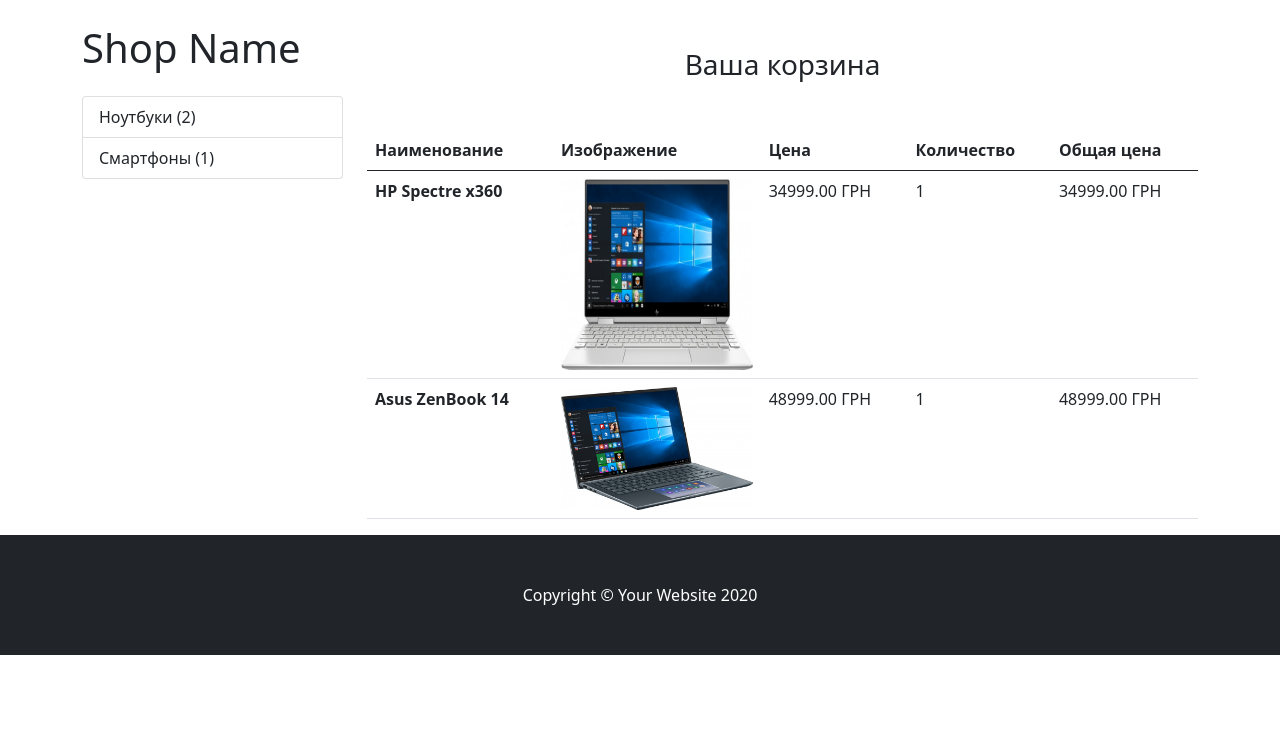
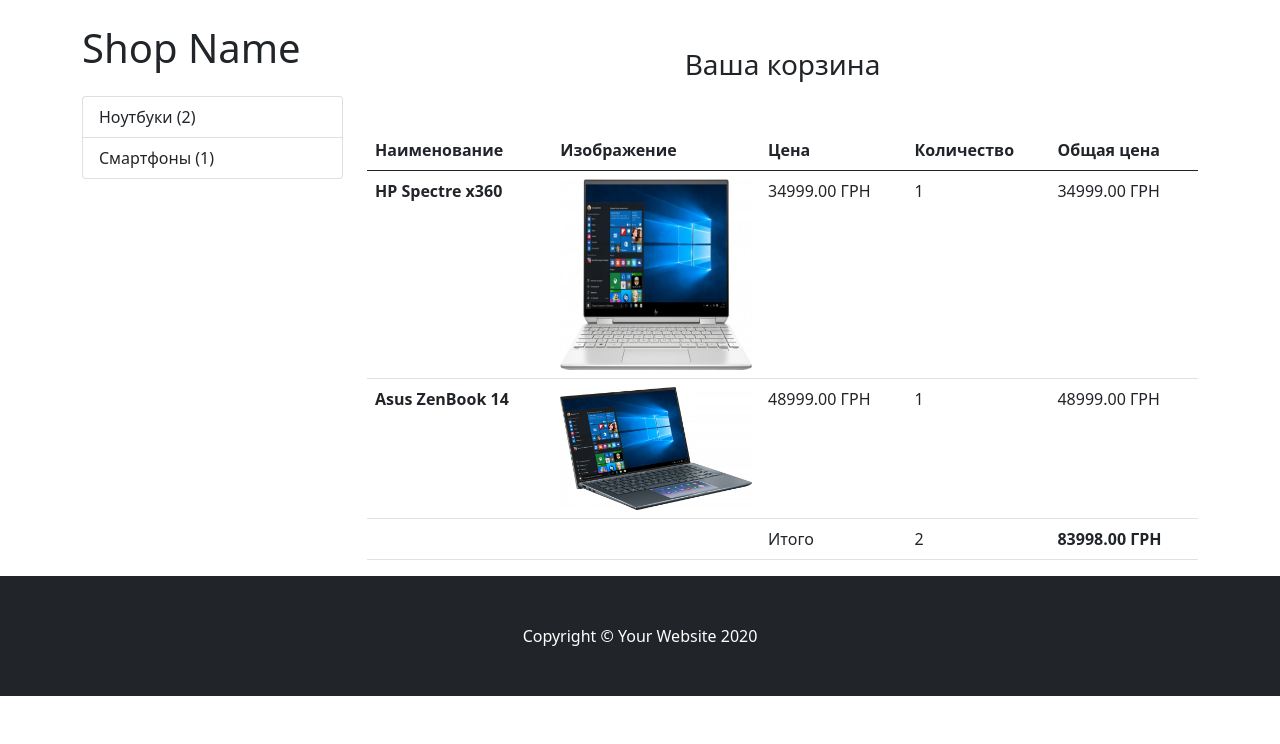
Before and after one commit to ymoskovchuk/Internet_shop, a Django app: page /cart/ in a window 1280 px wide. Shown: the part 56-800 px from the top of the page. Run offline with Django 3.2, Linux system fonts and the light colour scheme; a user stored in the database is signed in; data comes from the database, SQL or seed files in the repository; both versions use the stored data as it was after the commit; some libraries are stand-ins or nearby versions.

Commit message:
Added total sum and quantity of products in cart

```diff
--- a/newshop/mainapp/models.py
+++ b/newshop/mainapp/models.py
@@ -190,6 +190,16 @@
     def __str__(self):
         return str(self.id)
 
+    def save(self, *args, **kwargs):
+        cart_data = self.products.aggregate(models.Sum('final_price'), models.Count('id'))
+        print(cart_data)
+        if cart_data.get('final_price__sum'):
+            self.final_price = cart_data['final_price__sum']
+        else:
+            self.final_price = 0
+        self.total_products = cart_data['id__count']
+        super().save(*args, **kwargs)
+
 
 class Customer(models.Model):
 
--- a/newshop/mainapp/templates/cart.html
+++ b/newshop/mainapp/templates/cart.html
@@ -22,6 +22,12 @@
       <td>{{ item.final_price }} ГРН</td>
     </tr>
     {% endfor %}
+        <tr>
+          <td colspan="2"></td>
+          <td> Итого </td>
+          <td>{{ cart.total_products }}</td>
+          <td><strong>{{ cart.final_price }} ГРН </strong></td>
+        </tr>
   </tbody>
 </table>
 
--- a/newshop/mainapp/views.py
+++ b/newshop/mainapp/views.py
@@ -68,6 +68,7 @@
         )
         if created:
             self.cart.products.add(cart_product)
+        self.cart.save()
         return HttpResponseRedirect('/cart/')
 
 
```
Also changed, not shown: newshop/db.sqlite3.
